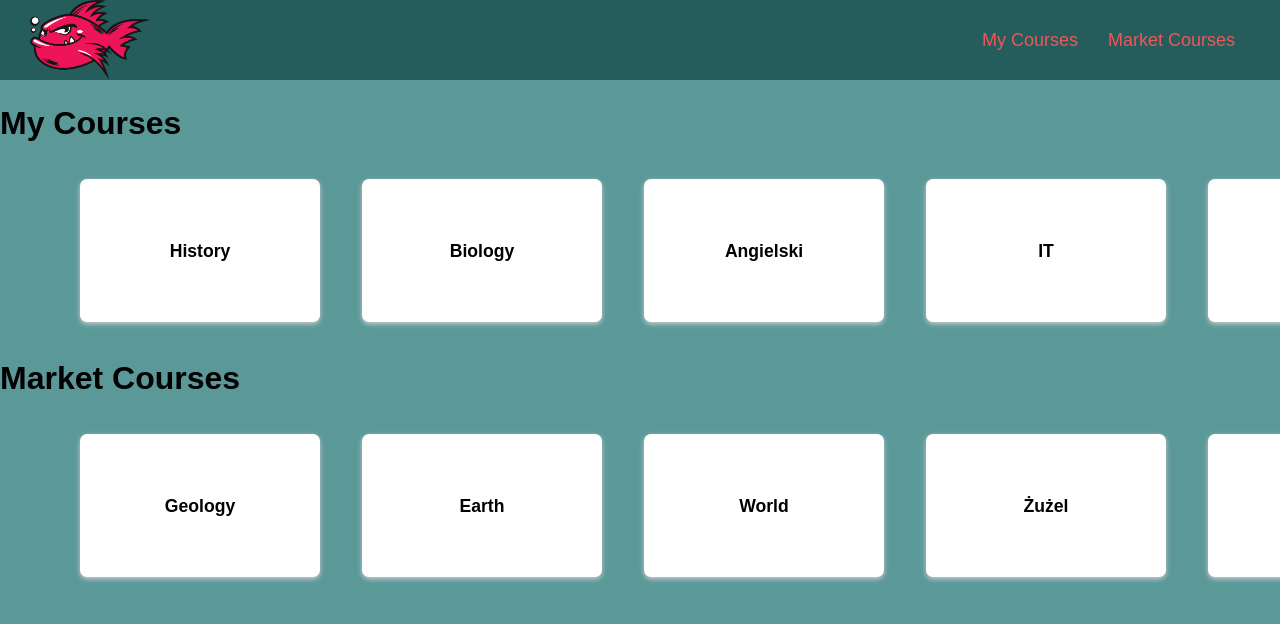
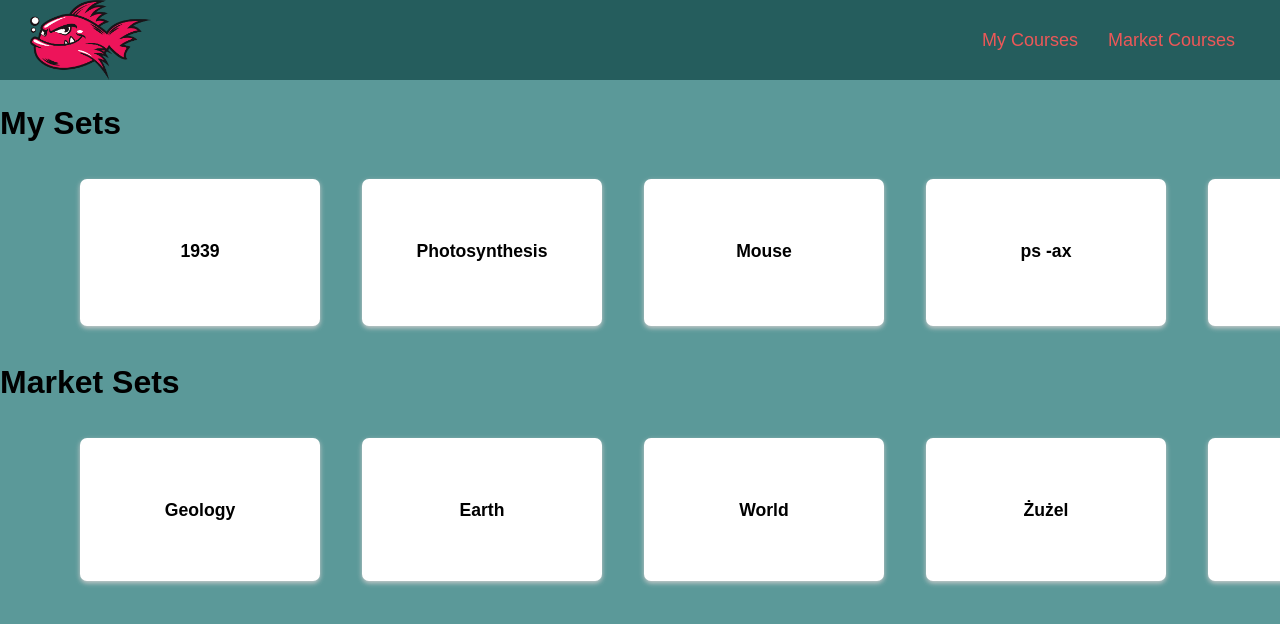
Before and after one commit to jkowiesk/Piranhas, a React (Create React App) app: page / in a window 1280 px wide. Shown: the top 624 px of the page. Built offline with nearby package versions, Linux system fonts and the light colour scheme.

Commit message:
Changed homepage

```diff
--- a/src/components/card-list/card-list.component.jsx
+++ b/src/components/card-list/card-list.component.jsx
@@ -4,7 +4,6 @@ import CourseCard from "../course-card/course-card.component.jsx";
 import "./card-list.styles.scss";
 
 function CardList({ cards }) {
-  console.log(cards);
   return (
     <div className="card-list">
       {cards.map((card) => (
--- a/src/components/section/section.component.jsx
+++ b/src/components/section/section.component.jsx
@@ -4,7 +4,6 @@ import CardList from "../card-list/card-list.component";
 import "./section.styles.scss";
 
 function Section({ front, cards }) {
-  console.log(cards);
   return (
     <div>
       <h1>{front}</h1>
--- a/src/courseCards.js
+++ b/src/courseCards.js
@@ -1,11 +1,11 @@
 const myCourses = [
   {
     front: "History",
-    flashcards: [{ front: "1918" }, { front: "1920" }, { front: "1939" }],
+    sets: [{ front: "1918" }, { front: "1920" }, { front: "1939" }],
   },
   {
     front: "Biology",
-    flashcards: [
+    sets: [
       { front: "Photosynthesis" },
       { front: "Animal" },
       { front: "Heart" },
@@ -13,15 +13,15 @@ const myCourses = [
   },
   {
     front: "Angielski",
-    flashcards: [{ front: "Milk" }, { front: "Cow" }, { front: "Mouse" }],
+    sets: [{ front: "Milk" }, { front: "Cow" }, { front: "Mouse" }],
   },
   {
     front: "IT",
-    flashcards: [{ front: "MAC OS" }, { front: "POSIX" }, { front: "ps -ax" }],
+    sets: [{ front: "MAC OS" }, { front: "POSIX" }, { front: "ps -ax" }],
   },
   {
     front: "Japanese",
-    flashcards: [{ front: "百万" }, { front: "お金" }, { front: "お客様" }],
+    sets: [{ front: "百万" }, { front: "お金" }, { front: "お客様" }],
   },
 ];
 
--- a/src/pages/homepage/homepage.component.jsx
+++ b/src/pages/homepage/homepage.component.jsx
@@ -4,11 +4,18 @@ import Section from "../../components/section/section.component.jsx";
 
 import "./homepage.styles.scss";
 
+function randint(a) {
+  return Math.floor(Math.random() * a);
+}
+
 function HomePage() {
+  let sets = myCourses.map((course) => course.sets[randint(3)]);
+  console.log(sets);
+  console.log(marketCourses);
   return (
     <div>
-      <Section front="My Courses" cards={myCourses} />
-      <Section front="Market Courses" cards={marketCourses} />
+      <Section front="My Sets" cards={sets} />
+      <Section front="Market Sets" cards={marketCourses} />
     </div>
   );
 }
--- a/src/pages/my-courses/my-courses.component.jsx
+++ b/src/pages/my-courses/my-courses.component.jsx
@@ -5,11 +5,10 @@ import { myCourses } from "../../courseCards.js";
 import "./my-courses.styles.scss";
 
 function MyCourses() {
-  console.log(myCourses);
   return (
     <div>
-      {myCourses.map(({ front, flashcards }) => (
-        <Section front={front} cards={flashcards} />
+      {myCourses.map(({ front, sets }) => (
+        <Section front={front} cards={sets} />
       ))}
     </div>
   );
```
